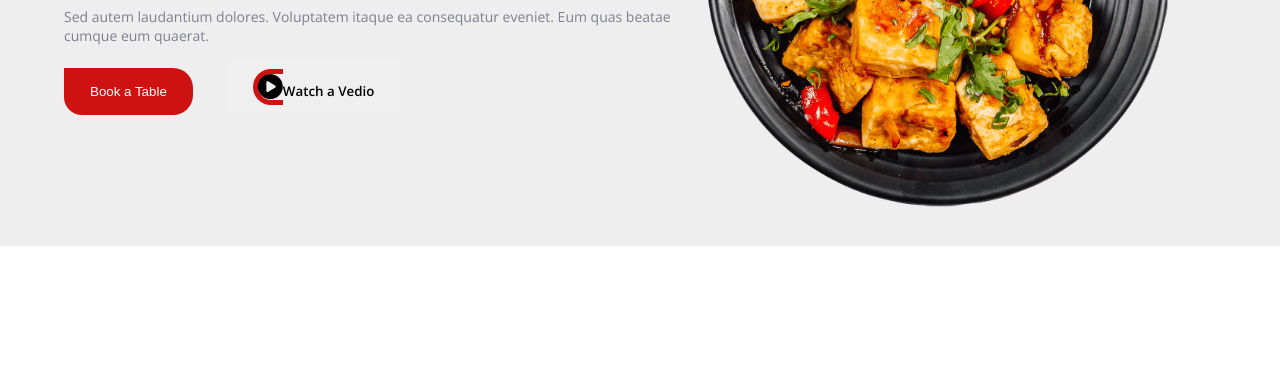
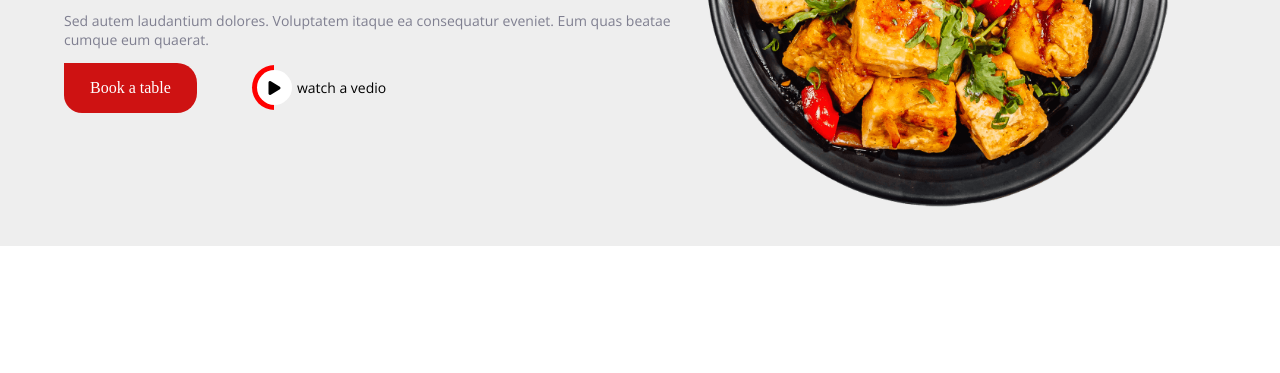
Before and after one commit to mariemabelsalam/mealify, a plain HTML site: page index.html in a window 1280 px wide. Shown: the part 391-764 px from the top of the page. Drawn offline with nearby package versions, Linux system fonts and the light colour scheme.

Commit message:
first commit

```diff
--- a/css/index.css
+++ b/css/index.css
@@ -204,11 +204,17 @@ a {
     order: -1;
 }
 
-.btn1 a {
+.book-anc a {
     color: white;
 }
+.watch-anc .tex-black , .watch-anc i {
+    color: black;
+}
+.watch-anc .coon .icon-anc i  {
+    font-size: 16px;
+}
 
-.btn1 {
+.book-anc {
     background-color: var(--fourth-color);
     margin-right: 30px;
     border: var(--bordr-one);
@@ -218,36 +224,13 @@ a {
     border-top-right-radius: 20px;
 }
 
-.btn2 a {
-    color: black;
-}
-
-.btn2 {
-    border: var(--bordr-one);
-    padding: 15px 25px;
-}
 
 .section-1 i {
     font-size: var(--icon-font);
 }
 
-.btn2 a {
-    font-weight: var(--secondary-font-weight);
-    font-family: var(--font-three);
-    transition: all 1s;
-}
-
-.section-1 i::before {
-    width: 40px;
-    height: 20px;
-    border-top-left-radius: 25px;
-    border-bottom-left-radius: 25px;
-    border: 5px solid var(--fourth-color);
-    border-right: transparent;
-}
-
-.btn2:hover a {
-    color: var(--fourth-color);
+.watch-anc:hover {
+    color: #CE1212;
 }
 
 h1 {
@@ -619,3 +602,42 @@ form {
     padding-left: 20px;
     background-color: #222222;
 }
+
+.vedio-btn {
+    display: flex;
+    align-items: center;
+}
+.Vicon {
+    width: 55px;
+    height: 55px;
+    background-image: linear-gradient(to right,red 0% 50% , transparent 50% 100%);
+    border-radius: 50%;
+    display: flex;
+    justify-content: center;
+    align-items: center;
+    position: relative;
+}
+.my-ancors {
+    display: flex;
+    gap: 25px;
+    align-items: center;
+}
+.coon {
+    display: flex;
+    justify-content: center;
+    align-items: center;
+}
+.coon i {
+    width: 35px;
+    height: 35px;
+    display: flex;
+    align-items: center;
+    justify-content: center;
+    background-color: white;
+    border-radius: 50%;
+}
+.icon-anc {
+    padding: 5px;
+    background:linear-gradient(to right , red 0% 50% , transparent 50% 100%);
+    border-radius: 50%;
+}
--- a/index.html
+++ b/index.html
@@ -42,8 +42,20 @@
                 <h1>Delicious Food</h1>
                 <p>Sed autem laudantium dolores. Voluptatem itaque ea consequatur eveniet. Eum quas beatae cumque eum
                     quaerat.</p>
-                <button class="btn1"><a href="">Book a Table</a></button>
-                <button class="btn2"><a href=""> <i class="fa-solid fa-circle-play"></i>Watch a Vedio</a></button>
+                    <div class="my-ancors">
+                        <div class="book-anc">
+                            <a href="">Book a table</a>
+                        </div>
+                        <div class="watch-anc">
+                            <a href="" class="coon">
+                                <div class="icon-anc">
+                                    <i class="fa-solid fa-play"></i>
+                                </div>
+                                <p class="tex-black">watch a vedio</p>
+                            </a>
+                        </div>
+            </div>
+
             </div>
             <div class="image-1 sm-100 md-50">
                 <img src="images/hero-img.png" alt="">
```
